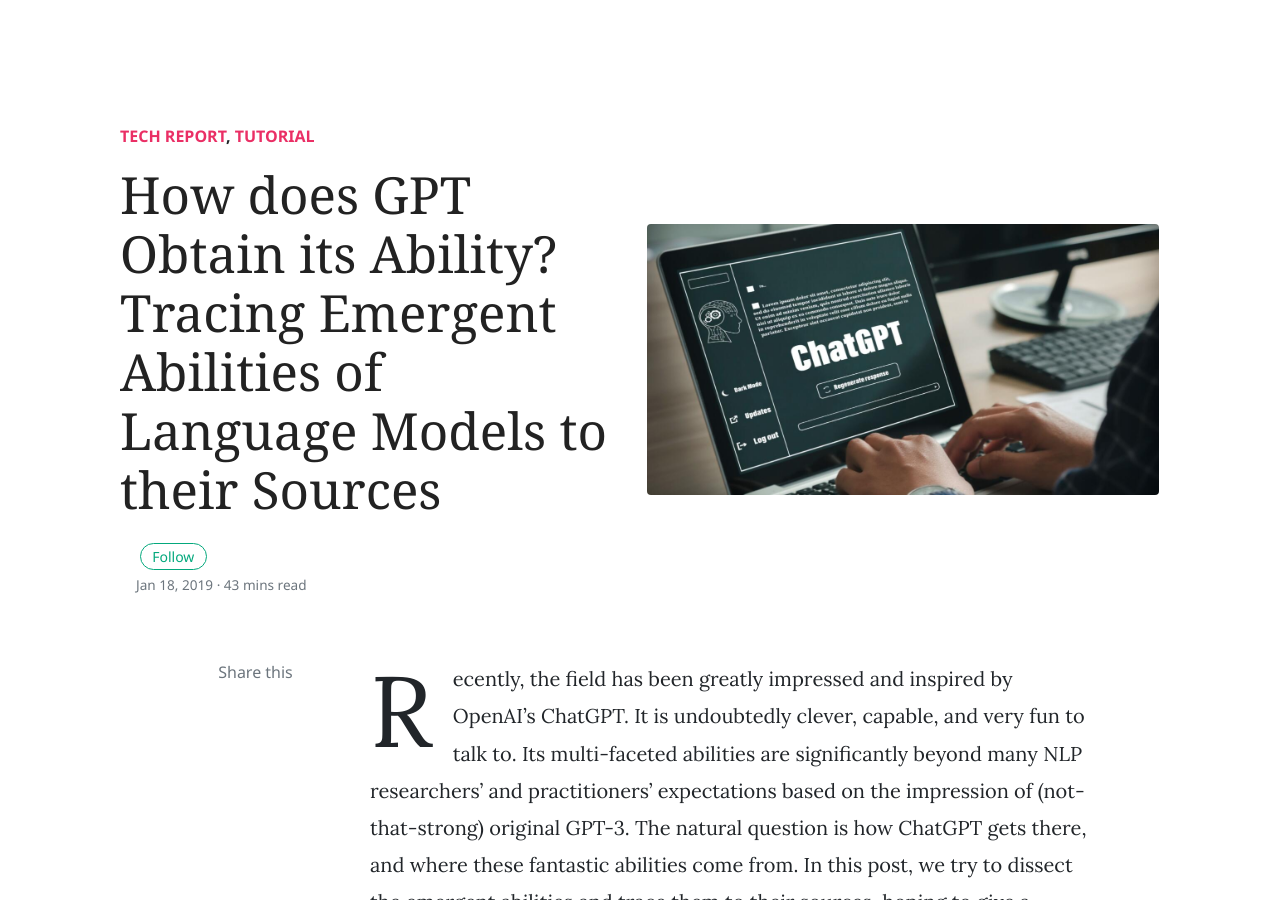
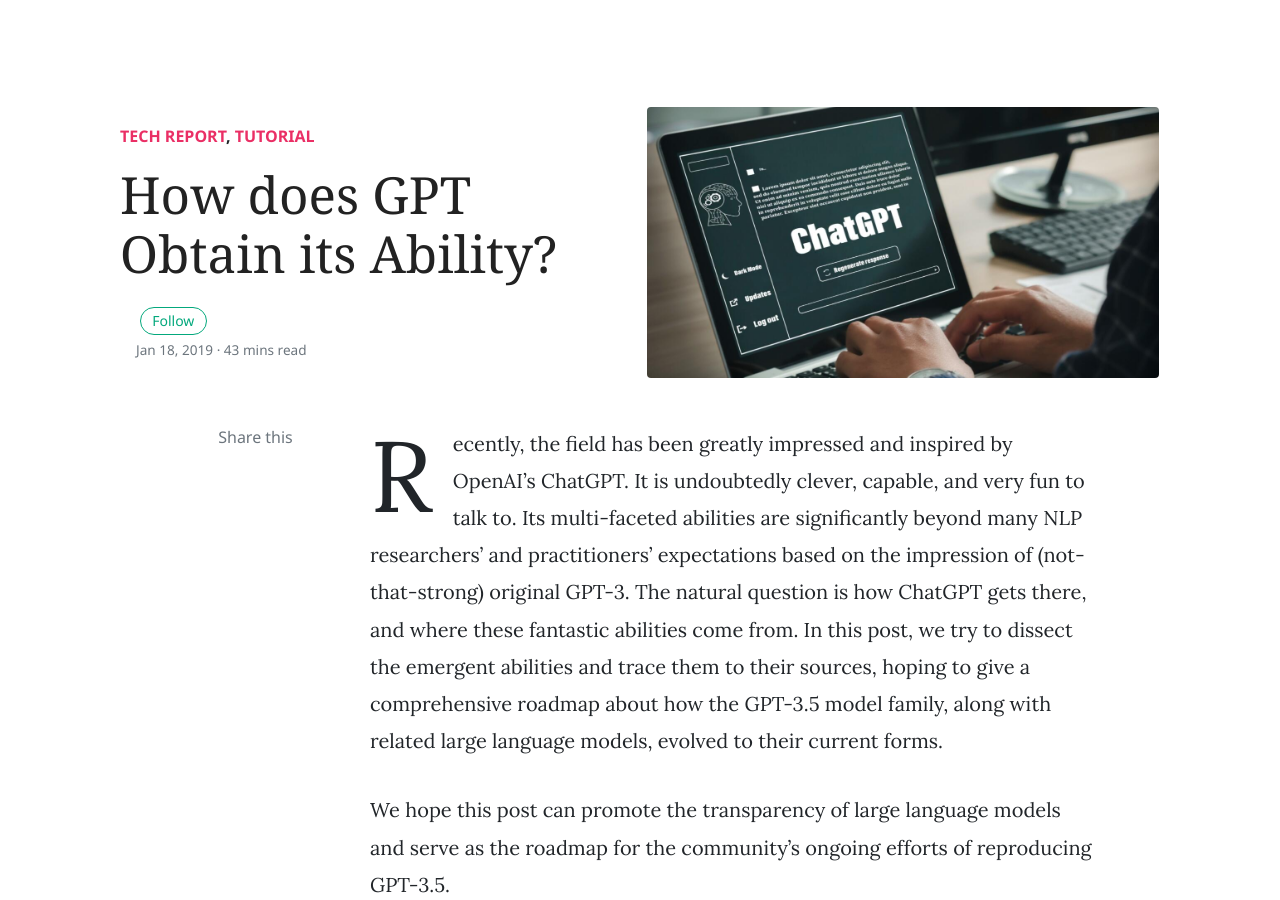
Before and after one commit to CIRES-Archive/CIRES-Archive.github.io, a Jekyll site: the page built from _posts/2019-01-18-charm-old-cities.md, in a window 1280 px wide and 900 px high. Built offline with Jekyll 4.4.1, drawn with Linux system fonts in a browser that asks for light colours; nearby versions of some CDN libraries; comment, search, counter and statistics services are not loaded.

Commit message:
initialization

```diff
--- a/_posts/2019-01-18-charm-old-cities.md
+++ b/_posts/2019-01-18-charm-old-cities.md
@@ -1,6 +1,6 @@
 ---
 layout: post
-title:  "How does GPT Obtain its Ability? Tracing Emergent Abilities of Language Models to their Sources"
+title:  "How does GPT Obtain its Ability? "
 author: Junliang
 categories: [ Tech Report, tutorial ]
 image: assets/images/chatgpt.jpg
```
